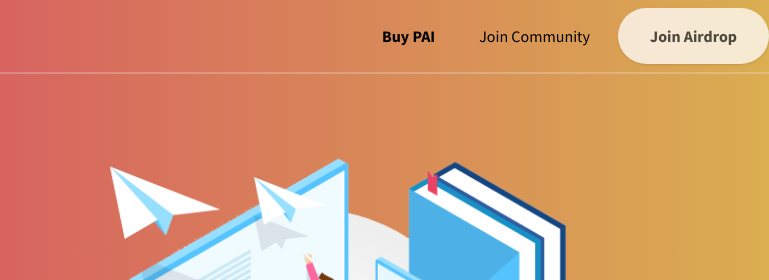
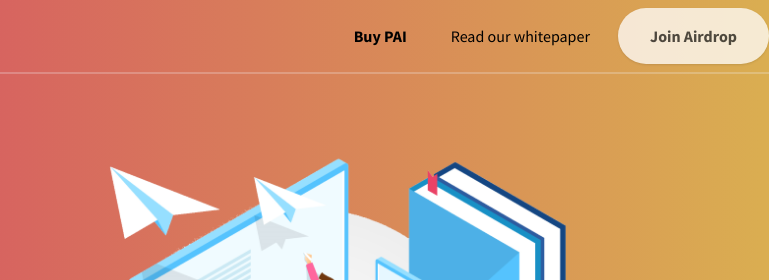
Before and after one commit to haraphat01/chatTG, a plain HTML site: page index.html in a window 1280 px wide. Shown: the top 280 px of the page, 511-1280 px from the left. Drawn offline with nearby package versions, Linux system fonts and the light colour scheme.

Commit message:
Added the litepaper

```diff
--- a/index.html
+++ b/index.html
@@ -52,7 +52,7 @@
           </li>
           <li class="mr-3">
             <a class="inline-block text-black no-underline hover:text-gray-800 hover:text-underline py-2 px-4"
-              href="#">Join Community</a>
+              href="#">Read our whitepaper</a>
           </li>
         </ul>
         <button id="navAction"
@@ -254,7 +254,6 @@
           <a class="toggleColour text-white no-underline hover:no-underline font-bold text-2xl lg:text-4xl" href="#">
             <!--Icon from: http://www.potlabicons.com/ -->
             <img src="../pencil.jpg" class="h-8 fill-current inline" style="height: 50px; width: 50px;" />
-
             Pencil AI
           </a>
         </div>
```
